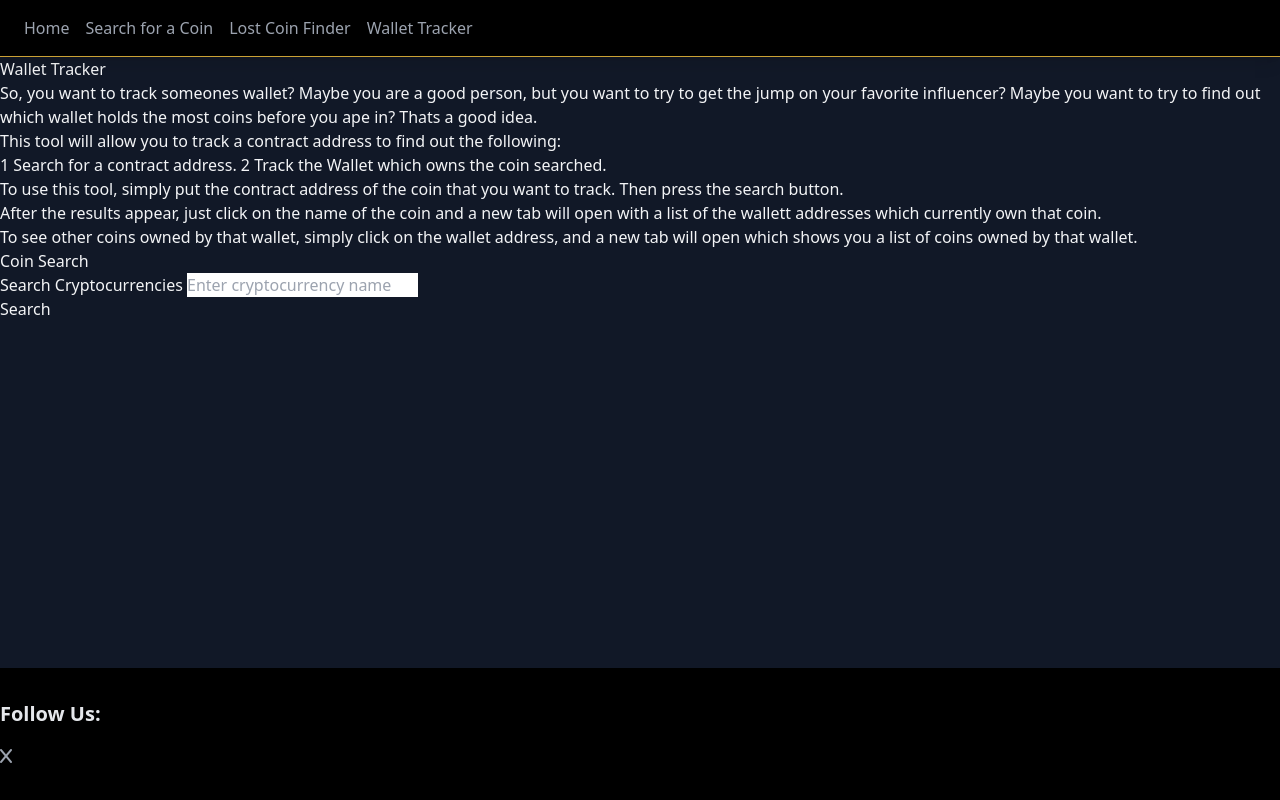
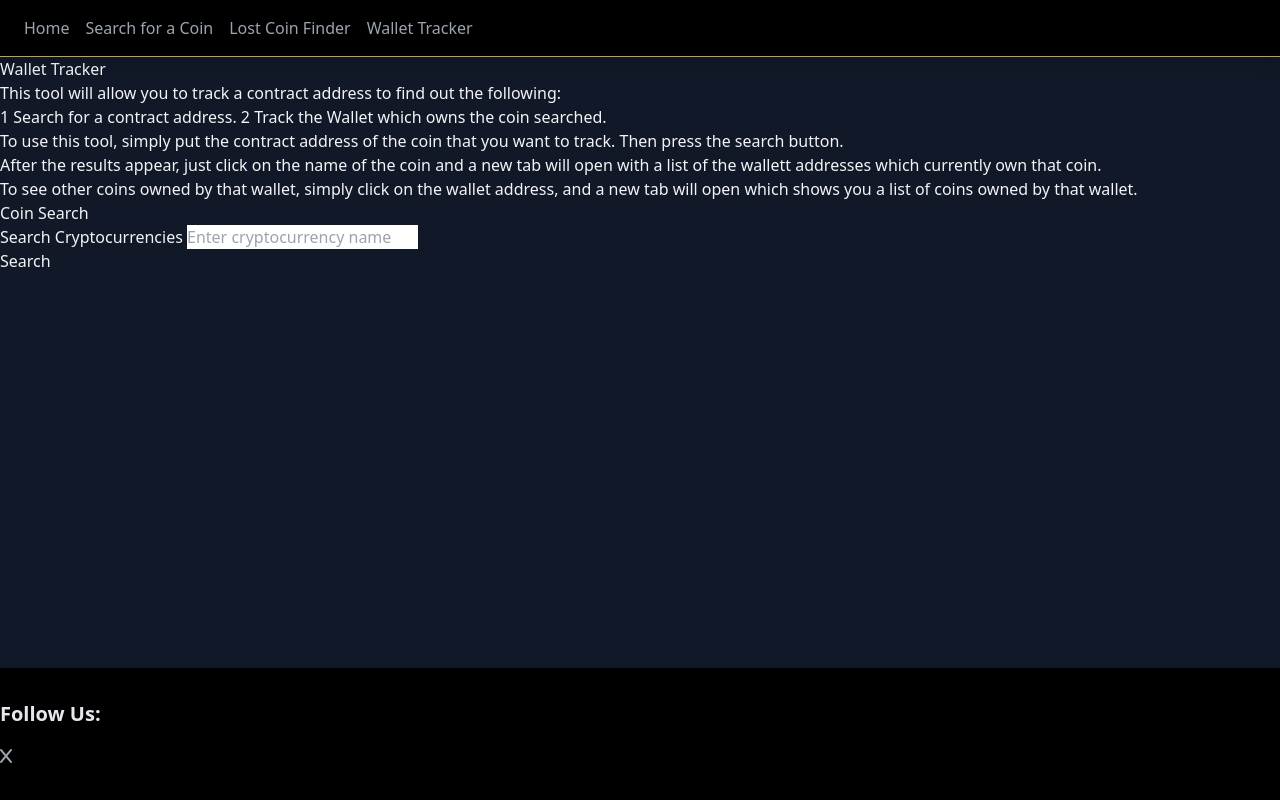
Before and after one commit to yeatersink/Blind-Bit-Boyz, a SvelteKit app: page /wallet-tracker in a window 1280 px wide. Built offline with nearby package versions, Linux system fonts and the light colour scheme.

Commit message:
Update +page.svelte
Made some things purdy again.

```diff
--- a/src/routes/wallet-tracker/+page.svelte
+++ b/src/routes/wallet-tracker/+page.svelte
@@ -1,5 +1,4 @@
 <h1>Wallet Tracker</h1>
-<p>So, you want to track someones wallet? Maybe you are a good person, but you want to try to get the jump on your favorite influencer? Maybe you want to try to find out which wallet holds the most coins before you ape in? Thats a good idea.</p>
 <p>This tool will allow you to track a contract address to find out the following:</p>
 <ol>
 1 Search for a contract address.
```
